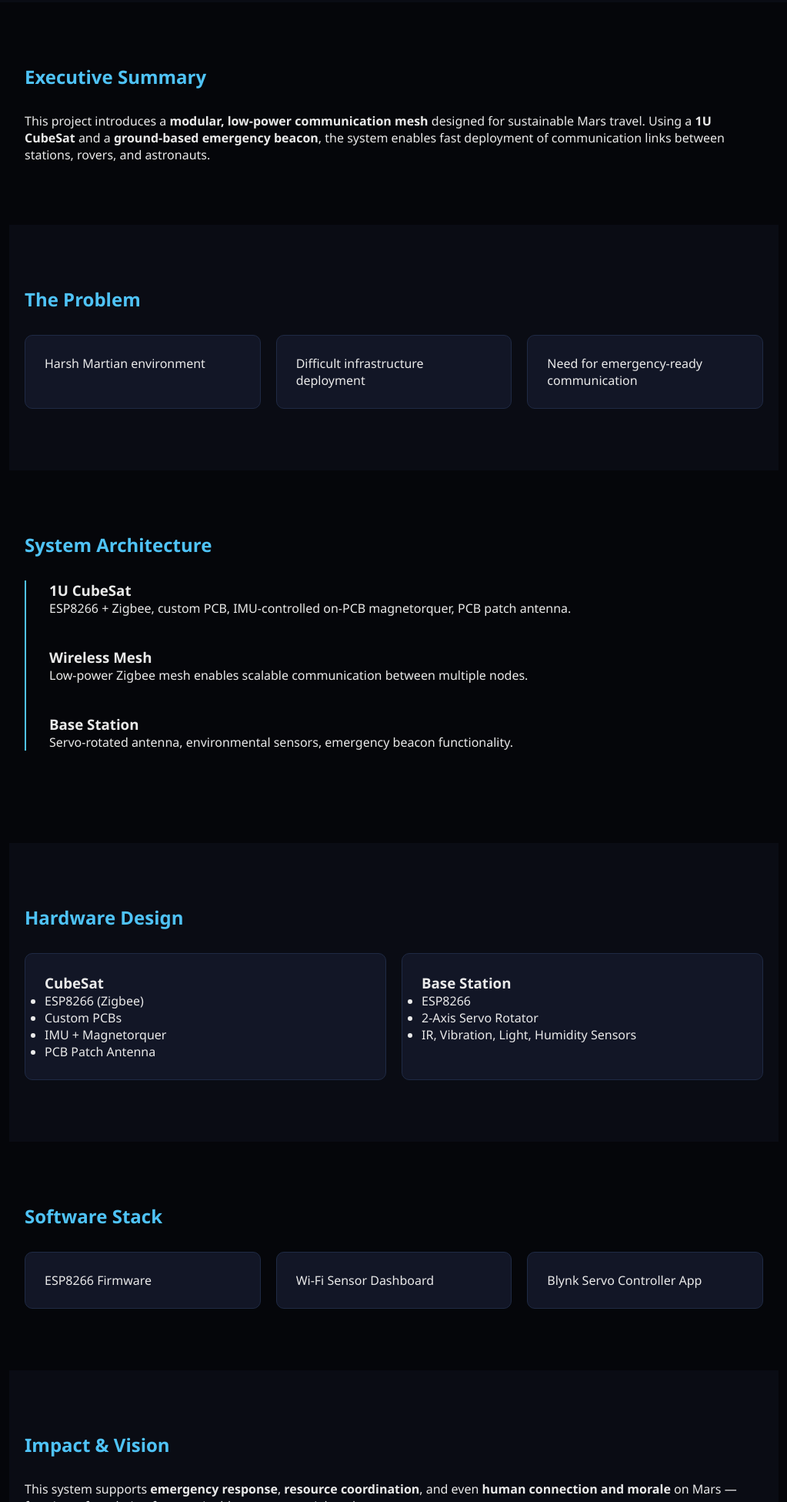
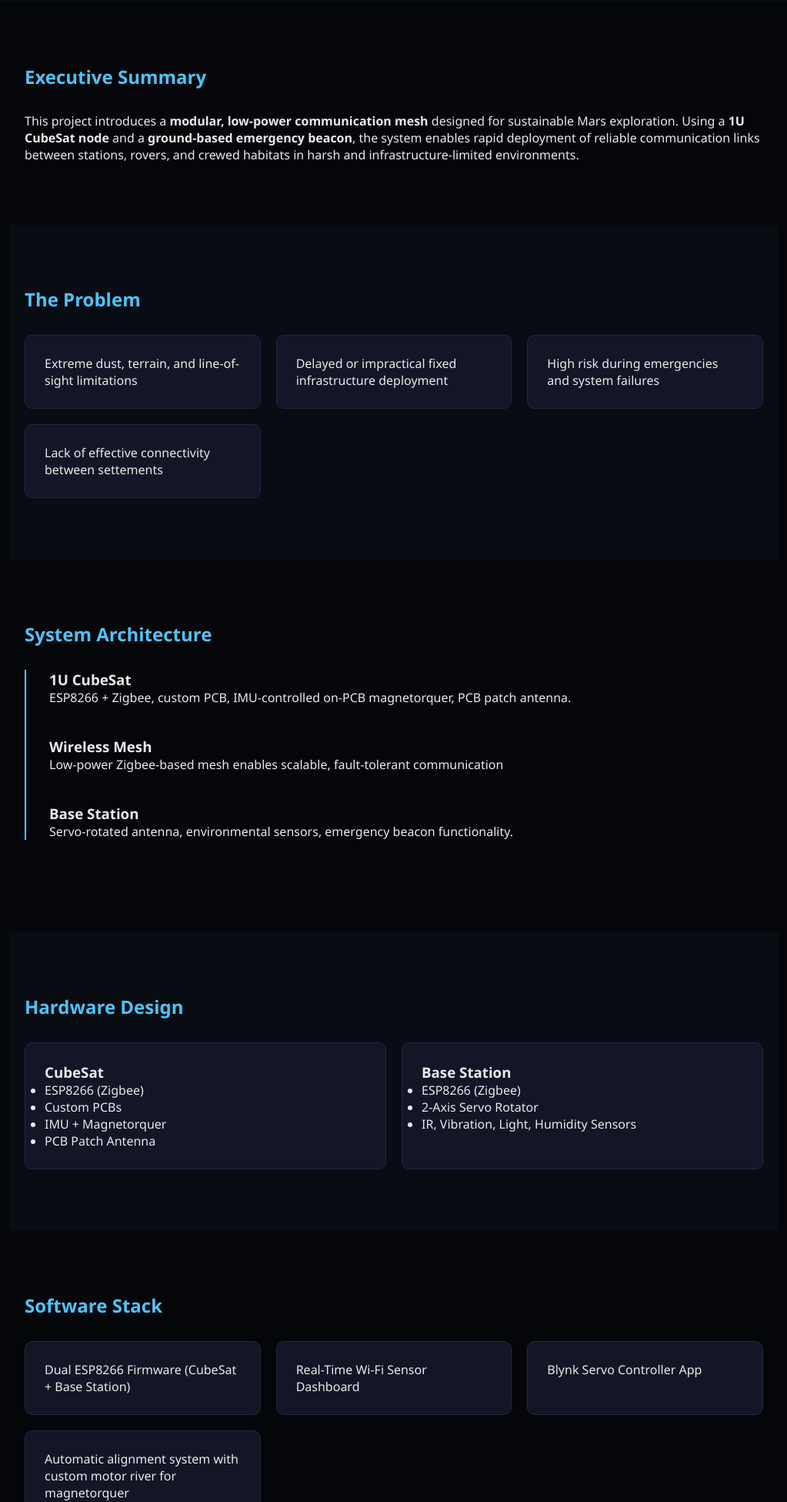
Before and after one commit to vatsgoyal27/mars-communication-mesh, a plain HTML site: page index.html in a window 1280 px wide. Shown: the part 849-2800 px from the top of the page at 77% size, without its empty margins (128-1151 px from the left). Drawn offline with Linux system fonts and the light colour scheme; a script that the page names is missing.

Commit message:
Update index.html

```diff
--- a/index.html
+++ b/index.html
@@ -12,7 +12,7 @@
 <section class="hero">
   <div class="hero-content">
     <h1>Mars Communication Mesh</h1>
-    <p>Rapid, Sustainable Communication for Future Mars Exploration</p>
+    <p>Rapid, Scalable Communication Infrastructure for Future Mars Exploration</p>
     <div class="hero-tags">
       <span>CubeSat</span>
       <span>Mesh Network</span>
@@ -36,9 +36,11 @@
   <h2>Executive Summary</h2>
   <p>
     This project introduces a <strong>modular, low-power communication mesh</strong>
-    designed for sustainable Mars travel. Using a <strong>1U CubeSat</strong> and a
-    <strong>ground-based emergency beacon</strong>, the system enables fast deployment
-    of communication links between stations, rovers, and astronauts.
+  designed for sustainable Mars exploration. Using a <strong>1U CubeSat node</strong>
+  and a <strong>ground-based emergency beacon</strong>, the system enables rapid
+  deployment of reliable communication links between stations, rovers, and crewed
+  habitats in harsh and infrastructure-limited environments.
+
   </p>
 </section>
 
@@ -46,9 +48,10 @@
 <section id="problem" class="section dark">
   <h2>The Problem</h2>
   <div class="cards">
-    <div class="card">Harsh Martian environment</div>
-    <div class="card">Difficult infrastructure deployment</div>
-    <div class="card">Need for emergency-ready communication</div>
+    <div class="card">Extreme dust, terrain, and line-of-sight limitations</div>
+    <div class="card">Delayed or impractical fixed infrastructure deployment</div>
+    <div class="card">High risk during emergencies and system failures</div>
+    <div class="card">Lack of effective connectivity between settements</div>
   </div>
 </section>
 
@@ -68,8 +71,7 @@
     <div class="timeline-item">
       <h3>Wireless Mesh</h3>
       <p>
-        Low-power Zigbee mesh enables scalable communication
-        between multiple nodes.
+        Low-power Zigbee-based mesh enables scalable, fault-tolerant communication
       </p>
     </div>
 
@@ -79,6 +81,7 @@
         Servo-rotated antenna, environmental sensors, emergency beacon functionality.
       </p>
     </div>
+
   </div>
 </section>
 
@@ -100,7 +103,7 @@
     <div class="card">
       <h3>Base Station</h3>
       <ul>
-        <li>ESP8266</li>
+        <li>ESP8266 (Zigbee)</li>
         <li>2-Axis Servo Rotator</li>
         <li>IR, Vibration, Light, Humidity Sensors</li>
       </ul>
@@ -112,9 +115,10 @@
 <section id="software" class="section">
   <h2>Software Stack</h2>
   <div class="cards">
-    <div class="card">ESP8266 Firmware</div>
-    <div class="card">Wi-Fi Sensor Dashboard</div>
+    <div class="card">Dual ESP8266 Firmware (CubeSat + Base Station)</div>
+    <div class="card">Real-Time Wi-Fi Sensor Dashboard</div>
     <div class="card">Blynk Servo Controller App</div>
+    <div class="card">Automatic alignment system with custom motor river for magnetorquer</div>
   </div>
 </section>
 
@@ -125,12 +129,16 @@
     This system supports <strong>emergency response</strong>,
     <strong>resource coordination</strong>, and even
     <strong>human connection and morale</strong> on Mars —
-    forming a foundation for sustainable extraterrestrial settlements.
+    forming a foundational communication layer for sustainable
+    extraterrestrial settlements.
   </p>
 </section>
 
 <footer>
-  <p>Hackathon Project • Team Name • Year</p>
+  <p>Hardware Hackathon 2.0 • Team 18 • Mars Communication Mesh
+<br>
+Yog • Shreyas • Vatsal • Sreekar
+</p>
 </footer>
 
 <script src="script.js"></script>
```
